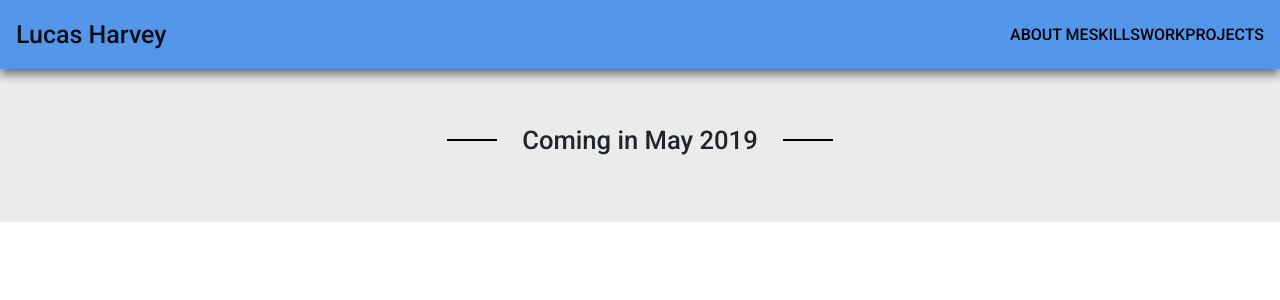
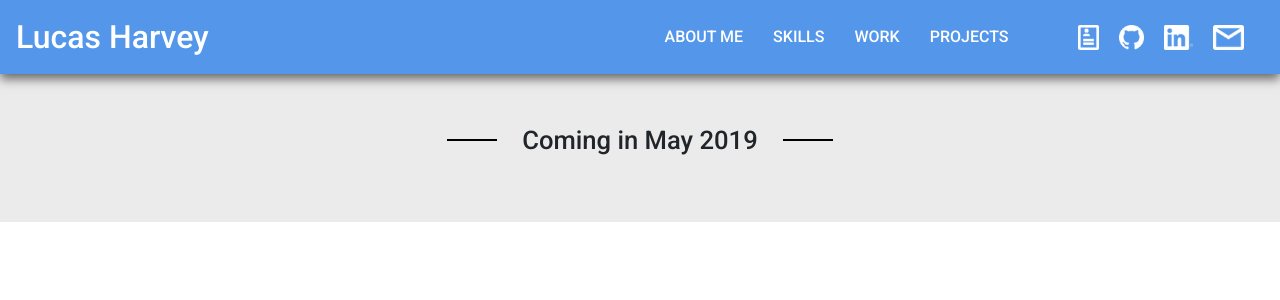
Before and after one commit to LucasHarvey/lucasharvey.me, a React (Create React App) app: page /blog in a window 1280 px wide. Shown: the top 300 px of the page. Built offline with nearby package versions, Linux system fonts and the light colour scheme.

Commit message:
style navbar

```diff
--- a/public/index.html
+++ b/public/index.html
@@ -2,9 +2,14 @@
 <html lang="en">
   <head>
     <meta charset="utf-8" />
-    <link rel="stylesheet" href="https://fonts.googleapis.com/css?family=Roboto:300,400,500">
-    <link rel="stylesheet" href="https://fonts.googleapis.com/icon?family=Material+Icons">
-    <link href="https://fonts.googleapis.com/icon?family=Material+Icons" rel="stylesheet">
+    <link
+      rel="stylesheet"
+      href="https://fonts.googleapis.com/css?family=Roboto:300,400,500"
+    />
+    <link
+      rel="stylesheet"
+      href="https://fonts.googleapis.com/icon?family=Material+Icons"
+    />
     <meta
       name="viewport"
       content="width=device-width, initial-scale=1, shrink-to-fit=no"
--- a/src/App.js
+++ b/src/App.js
@@ -17,11 +17,12 @@ class App extends Component {
   render() {
     return (
       <div className="App">
-        <nav className="navbar nav-expand-lg navbar-light custom-navbar">
+        <nav className="navbar nav-expand-lg custom-navbar">
           <div className="navbar-brand custom-navbar-brand">Lucas Harvey</div>
-          <Nav className="ml-auto">
+          <Nav className="ml-auto sections">
             <Nav.Item className="nav-item">
               <Link
+                className="menu-item"
                 to="/#about-me"
                 scroll={el =>
                   el.scrollIntoView({ behavior: "smooth", block: "start" })
@@ -32,6 +33,7 @@ class App extends Component {
             </Nav.Item>
             <Nav.Item className="nav-item">
               <Link
+                className="menu-item"
                 to="/#skills"
                 scroll={el =>
                   el.scrollIntoView({ behavior: "smooth", block: "start" })
@@ -42,6 +44,7 @@ class App extends Component {
             </Nav.Item>
             <Nav.Item>
               <Link
+                className="menu-item"
                 to="/#work"
                 scroll={el =>
                   el.scrollIntoView({ behavior: "smooth", block: "start" })
@@ -52,6 +55,7 @@ class App extends Component {
             </Nav.Item>
             <Nav.Item>
               <Link
+                className="menu-item"
                 to="/#projects"
                 scroll={el =>
                   el.scrollIntoView({ behavior: "smooth", block: "start" })
@@ -60,6 +64,28 @@ class App extends Component {
                 PROJECTS
               </Link>
             </Nav.Item>
+            <div className="contact">
+              <a target="_blank" rel="noopener noreferrer" href={resume}>
+                <img alt="resume icon" src={resumeIcon} />
+              </a>
+              <a
+                target="_blank"
+                rel="noopener noreferrer"
+                href="https://github.com/LucasHarvey"
+              >
+                <img alt="GitHub logo" src={githubIcon} />
+              </a>
+              <a
+                target="_blank"
+                rel="noopener noreferrer"
+                href="https://www.linkedin.com/in/lucas-harvey/"
+              >
+                <img alt="LinkedIn logo" src={linkedinIcon} />
+              </a>
+              <a href="mailto:lucas.harvey@uwaterloo.ca" target="_top">
+                <img alt="email icon" src={emailIcon} />
+              </a>
+            </div>
           </Nav>
         </nav>
         {/* <div className="navbar">
--- a/src/CSS/App.css
+++ b/src/CSS/App.css
@@ -9,30 +9,29 @@ body {
 }
 
 .contact {
-  align-self: flex-start;
-  padding-left: 50px;
+  padding-left: 40px;
 }
 
 .contact > a > img {
-  padding: 10px;
+  padding: 10px 20px 10px 0px;
+  height: 45px;
 }
 
 .custom-navbar-brand {
-  color: black;
-  display: flex !important;
-  align-items: center;
-  font-size: 25px !important;
+  color: white;
+  /* display: flex !important;
+  align-items: center; */
+  font-size: 2em !important;
 }
 
 .custom-navbar {
   position: fixed !important;
-  background-color: white;
   top: 0;
   right: 0;
   left: 0;
   z-index: 1;
   box-shadow: 0 5px 10px #666666;
-  height: 69px;
+  min-height: 69px;
   background-color: #5497ea;
 }
 
@@ -41,44 +40,34 @@ body {
   align-items: center;
 }
 
-/* .navbar {
-  position: fixed;
-  top: 0;
-  right: 0;
-  left: 0;
-  display: flex;
-  align-items: center;
-  padding: 0px 10%;
-  height: 69px;
-  justify-content: space-between;
-  box-shadow: 0 5px 10px #666666;
-  background-color: #5497ea;
-  z-index: 1;
-} */
-
 .navbar > * {
   cursor: pointer;
   text-decoration: none;
-  color: black;
   font-weight: 500;
 }
 
+.menu-item {
+  color: white;
+  text-decoration: none;
+  margin-right: 30px;
+}
+
+.menu-item:hover {
+  text-decoration: none;
+  color: #1c76e5;
+}
+
 @media only screen and (max-width: 600px) {
-  .contact {
-    align-self: center !important;
-    padding-right: 0px !important;
-  }
-
   .navbar {
     padding: 15px 15px !important;
   }
 }
 
-@media only screen and (max-width: 500px) {
+@media only screen and (max-width: 550px) {
   .navbar > a {
     font-size: 0.8em;
   }
-  .contact > a > img {
-    height: 25px;
+  .contact {
+    padding-left: 0;
   }
 }
```
Also changed, not shown: src/fonts/MrDafoe-Regular.ttf (added).
